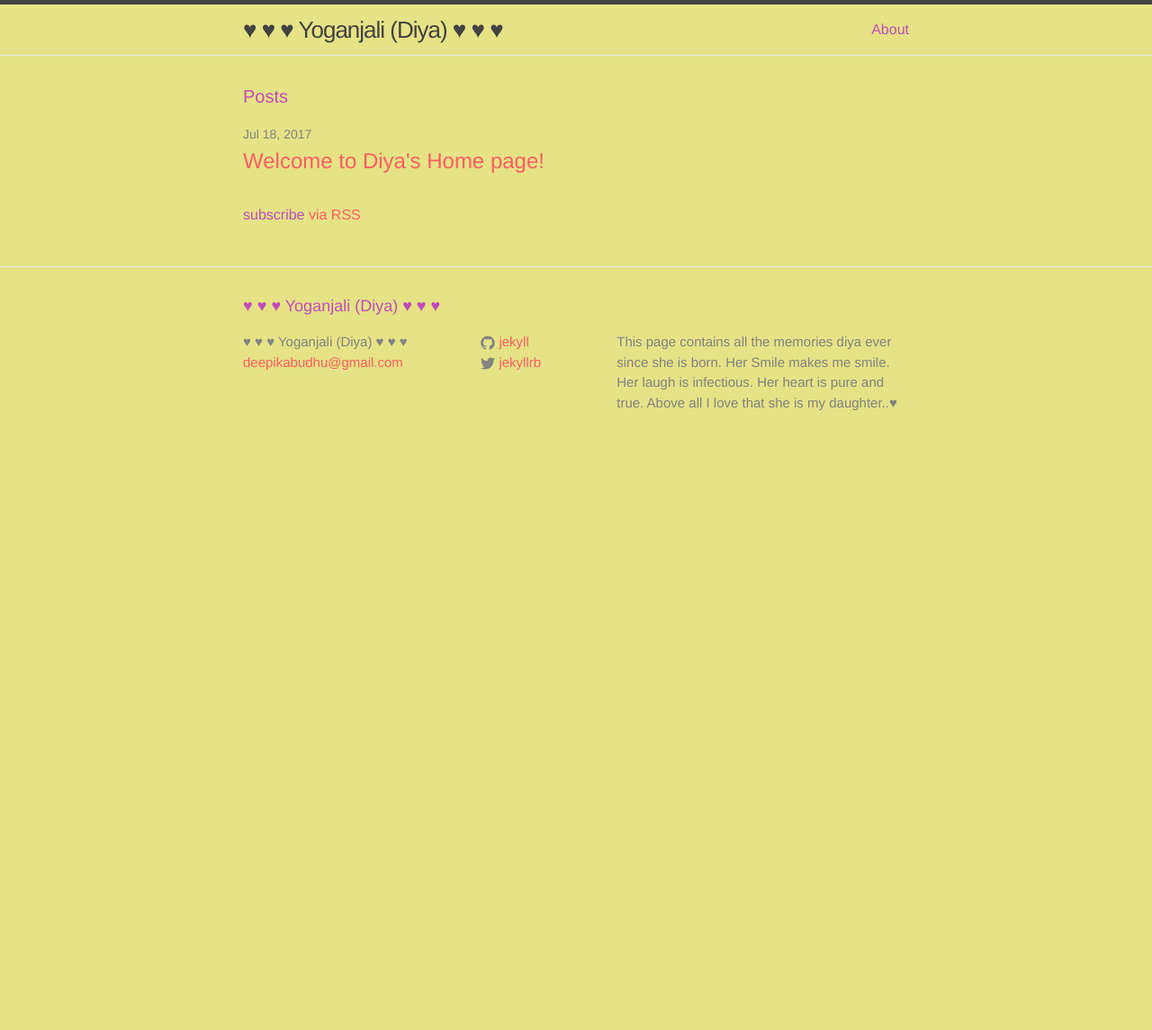
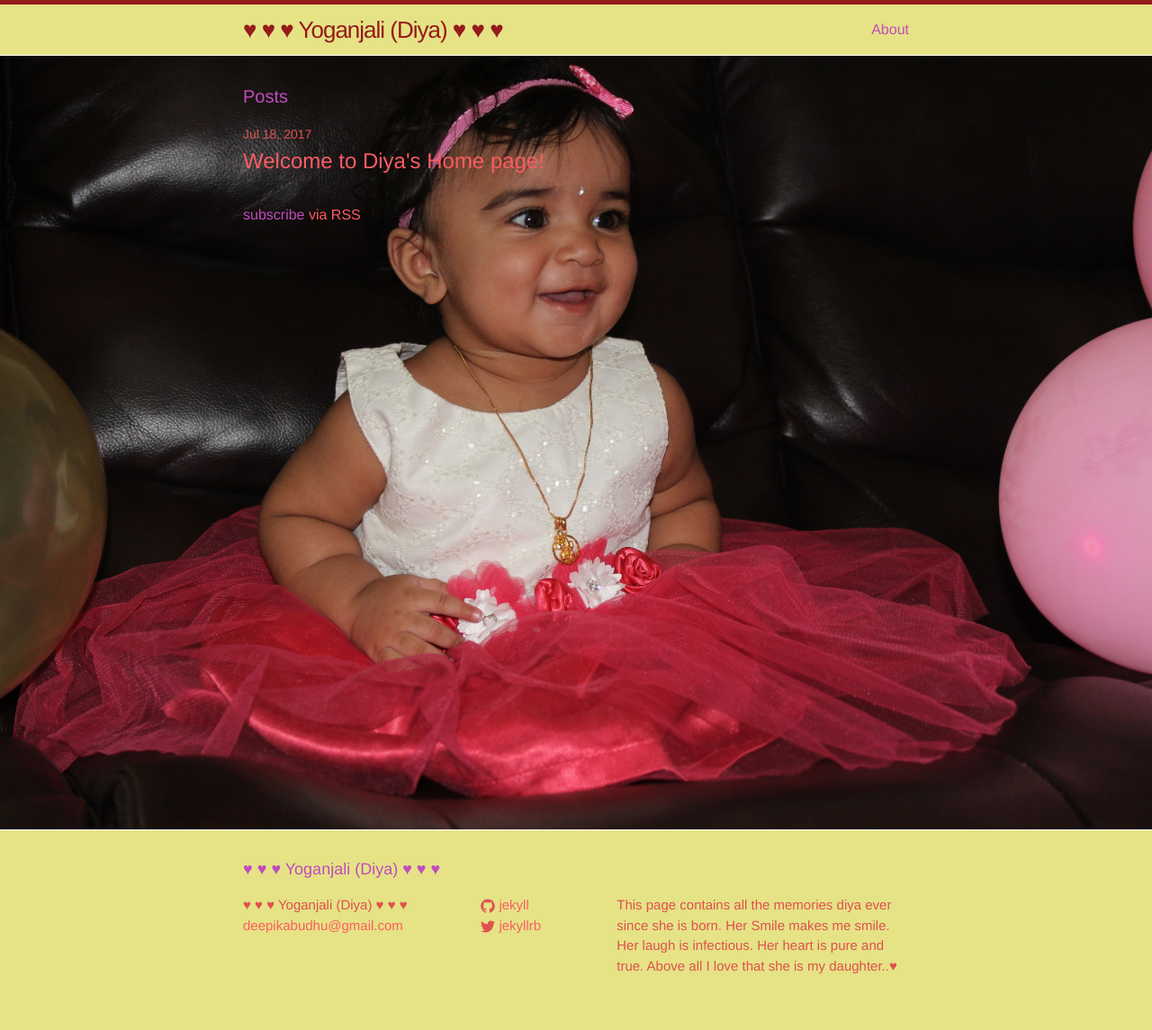
Before and after one commit to dannyboje/dannyboje.github.io, a Jekyll site: the page built from index.html, in a window 1280 px wide. Shown: the whole page at 90% size. Built offline with Jekyll 4.4.1, drawn with Linux system fonts in a browser that asks for light colours; before the commit the page ends 900 px from its top, so only the background shows below that.

Commit message:
added background

```diff
--- a/_sass/_layout.scss
+++ b/_sass/_layout.scss
@@ -17,6 +17,7 @@
     letter-spacing: -1px;
     margin-bottom: 0;
     float: left;
+
 
     &,
     &:visited {
@@ -169,6 +170,9 @@
  */
 .page-content {
     padding: $spacing-unit 0;
+    background: url("../IMG_4553.JPG") no-repeat center center;
+    background-size: cover;
+    height: 800px;
 }
 
 .page-heading {
@@ -201,6 +205,7 @@
  */
 .post-header {
     margin-bottom: $spacing-unit;
+
 }
 
 .post-title {
--- a/css/main.scss
+++ b/css/main.scss
@@ -18,7 +18,7 @@ $text-color:       #c14bbd;
 $background-color: #e5e385;
 $brand-color:      #fd5c63;
 
-$grey-color:       #828282;
+$grey-color:       #e05050;
 $grey-color-light: lighten($grey-color, 40%);
 $grey-color-dark:  darken($grey-color, 25%);
 
```
Also changed, not shown: IMG_4553.JPG (added).
